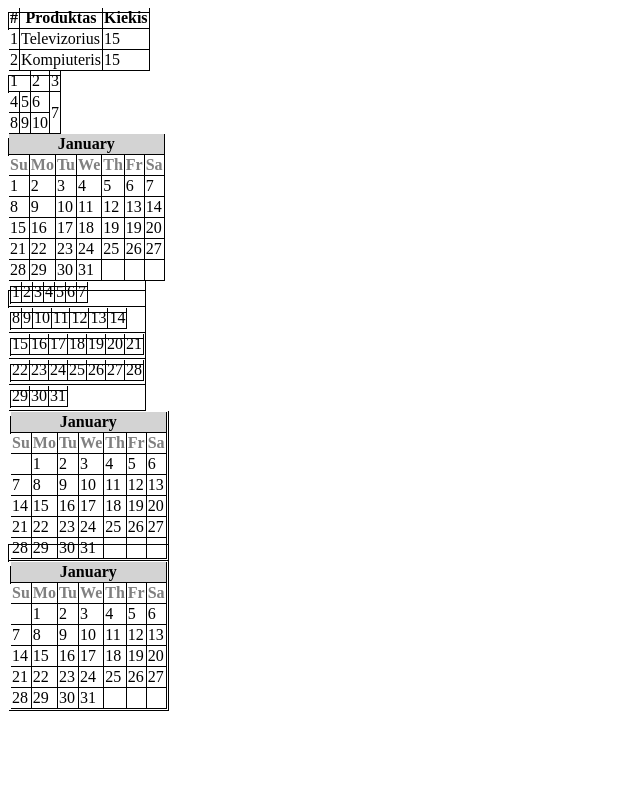
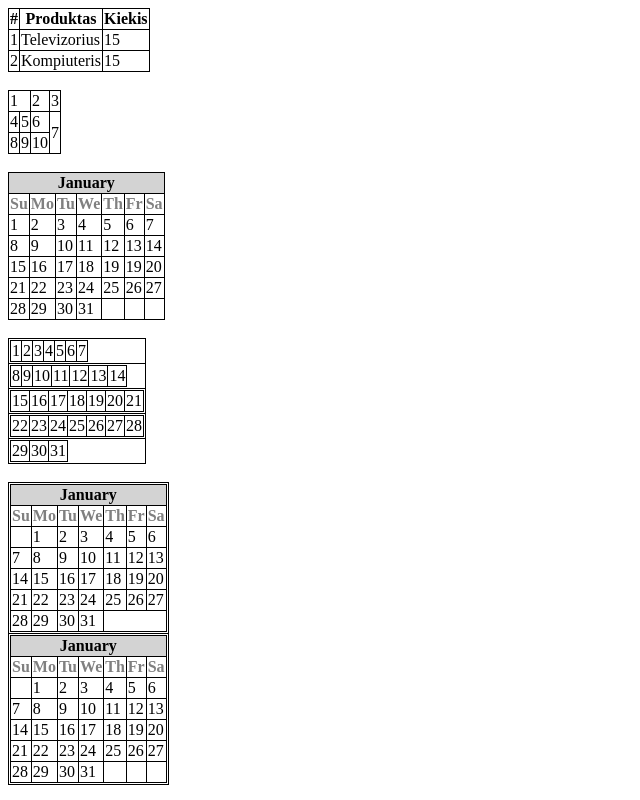
Before and after one commit to juszkn/octo-adventure, a plain HTML site: page Uzduotys/Lentele/table.html in a window 1280 px wide. Shown: the whole page, without its empty margins (0-640 px from the left). Drawn offline with Linux system fonts and the light colour scheme.

Commit message:
clean up

```diff
--- a/02D/styles.css
+++ b/Uzduotys/Lentele/styles.css
@@ -6,7 +6,7 @@ table {
     border-left: 1px solid black;
     border-top: 1px solid black;
     border-collapse: collapse;
-    display: inline;
+
     /*width: 100%;*/
 }
 
--- a/02D/table.html
+++ b/Uzduotys/Lentele/table.html
@@ -251,9 +251,7 @@
                                 <td>29</td>
                                 <td>30</td>
                                 <td>31</td>
-                                <td></td>
-                                <td></td>
-                                <td></td>
+                                <td colspan="3"></td>
                             </tr>
 
                         </tbody>
```
Also changed, not shown: 02D/lentele.html (deleted, +0 -10 lines), Uzduotys/WikiBlog/RichardGere.html (renamed from 02D/RichardGere.html, +1 -1 lines), Uzduotys/WikiBlog/example.html (renamed from 02D/example.html, +1 -1 lines), Uzduotys/Lentele/calendar.html (renamed from Uzduotys/calendar.html), Uzduotys/Lentele/uzduotis.css (renamed from Uzduotys/uzduotis.css).
